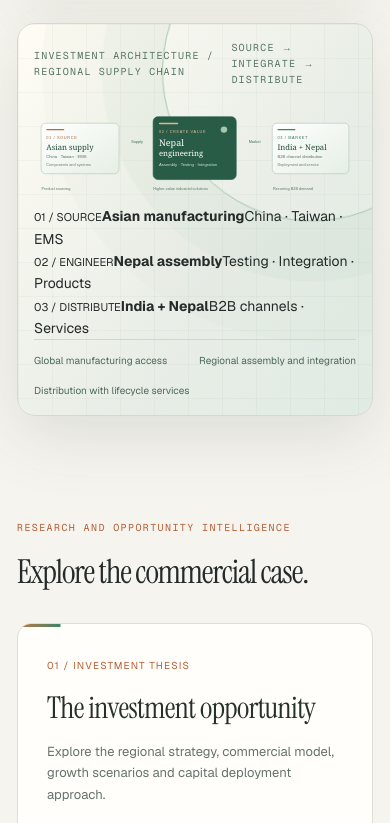
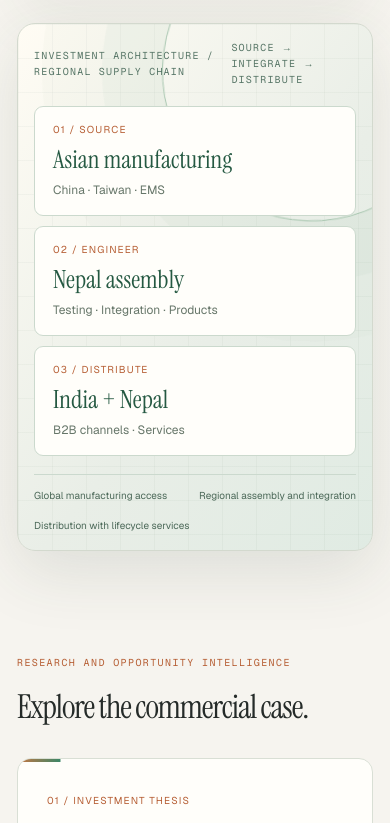
Before and after one commit to subodhkc/subodhkc, a Next.js app: page /investments in a window 390 px wide. Shown: the part 1136-1959 px from the top of the page. Built offline with nearby package versions, Linux system fonts and the light colour scheme; no server answers.

Commit message:
Add responsive corridor cards and progressive reduced-motion-safe section reveals

```diff
--- a/app/investments/investment-light.css
+++ b/app/investments/investment-light.css
@@ -31,6 +31,11 @@
 .investment-light .iv-flow-line{stroke-dasharray:7 9;animation:iv-flow 3s linear infinite}
 .investment-light .iv-node{transition:transform .35s ease;transform-box:fill-box;transform-origin:center}
 .investment-light .iv-node:hover{transform:translateY(-5px)}
+.investment-light .iv-corridor-mobile{display:none;gap:10px;flex-direction:column;margin:18px 0}
+.investment-light .iv-corridor-mobile>div{padding:15px 18px;background:#fffefa;border:1px solid #cbd9cd;border-radius:9px;display:flex;flex-direction:column;gap:5px}
+.investment-light .iv-corridor-mobile small{font-size:10px;letter-spacing:.12em;color:#b65e34}
+.investment-light .iv-corridor-mobile strong{font:400 25px var(--font-serif),Georgia,serif;color:#255942}
+.investment-light .iv-corridor-mobile span{font-size:12px;color:#667669}
 .investment-light .iv-corridor-caption{display:flex;justify-content:space-between;gap:14px;flex-wrap:wrap;font-size:11px;color:#4b6858;border-top:1px solid #cbd9ce;padding-top:13px}
 .investment-light .iv-btn,.investment-light .iv-link-button{display:inline-flex;align-items:center;gap:9px;text-decoration:none;border:1px solid #255d49;background:#255d49;color:white;padding:13px 19px;border-radius:7px;font-size:12px;font-weight:700;transition:transform .25s ease,box-shadow .25s ease,background .25s ease}
 .investment-light .iv-btn:hover,.investment-light .iv-link-button:hover{transform:translateY(-3px);box-shadow:0 12px 30px #1c4b3828;background:#194b39}
@@ -202,6 +207,12 @@
 .investment-light .ni-root a,.investment-light .pc-root a,.investment-light .sr-root a{transition:color .2s ease}
 .investment-light .ni-root input:focus-visible,.investment-light .pc-root input:focus-visible,.investment-light .sr-root input:focus-visible,.investment-light .ni-root select:focus-visible,.investment-light .pc-root select:focus-visible,.investment-light .sr-root select:focus-visible{outline:2px solid #b65e34;outline-offset:3px}
 @media(max-width:950px){.investment-light .iv-feature-card{display:block}.investment-light .iv-path-grid{grid-template-columns:1fr 1fr}}
-@media(max-width:650px){.investment-light .iv-wrap{padding:0 17px}.investment-light .iv-hub-hero{padding:64px 0 40px}.investment-light .iv-hub-hero h1{font-size:53px}.investment-light .iv-feature-card{padding:24px}.investment-light .iv-feature-metrics{grid-template-columns:repeat(3,1fr)}.investment-light .iv-feature-metrics strong{font-size:26px}.investment-light .iv-path-grid{grid-template-columns:1fr}.investment-light .iv-corridor-inner{padding:16px}.investment-light .iv-corridor-caption{font-size:10px}}
+@media(max-width:650px){.investment-light .iv-wrap{padding:0 17px}.investment-light .iv-hub-hero{padding:64px 0 40px}.investment-light .iv-hub-hero h1{font-size:53px}.investment-light .iv-feature-card{padding:24px}.investment-light .iv-feature-metrics{grid-template-columns:repeat(3,1fr)}.investment-light .iv-feature-metrics strong{font-size:26px}.investment-light .iv-path-grid{grid-template-columns:1fr}.investment-light .iv-corridor-inner{padding:16px}.investment-light .iv-corridor-svg{display:none}.investment-light .iv-corridor-mobile{display:flex}.investment-light .iv-corridor-caption{font-size:10px}}
 @media(prefers-reduced-motion:reduce){.investment-light *,.investment-light *:before,.investment-light *:after{animation:none!important;transition:none!important;scroll-behavior:auto!important}}
 @media print{.investment-light{background:white!important;color:#1c2e23!important}.investment-light .iv-corridor{box-shadow:none!important}.investment-light .iv-reveal{animation:none!important}.investment-light .sr-brief{box-shadow:none!important}.investment-light .ni-card,.investment-light .pc-card,.investment-light .sr-card{box-shadow:none!important;transform:none!important}}
+
+/* Progressive section reveal: only browsers with scroll-driven animation support. */
+@supports (animation-timeline: view()) {
+  .investment-light .ni-section,.investment-light .pc-section,.investment-light .sr-section {animation:iv-rise .7s ease-out both;animation-timeline:view();animation-range:entry 0% cover 19%;}
+}
+@media (prefers-reduced-motion:reduce), print { .investment-light .ni-section,.investment-light .pc-section,.investment-light .sr-section{animation:none!important} }
```
